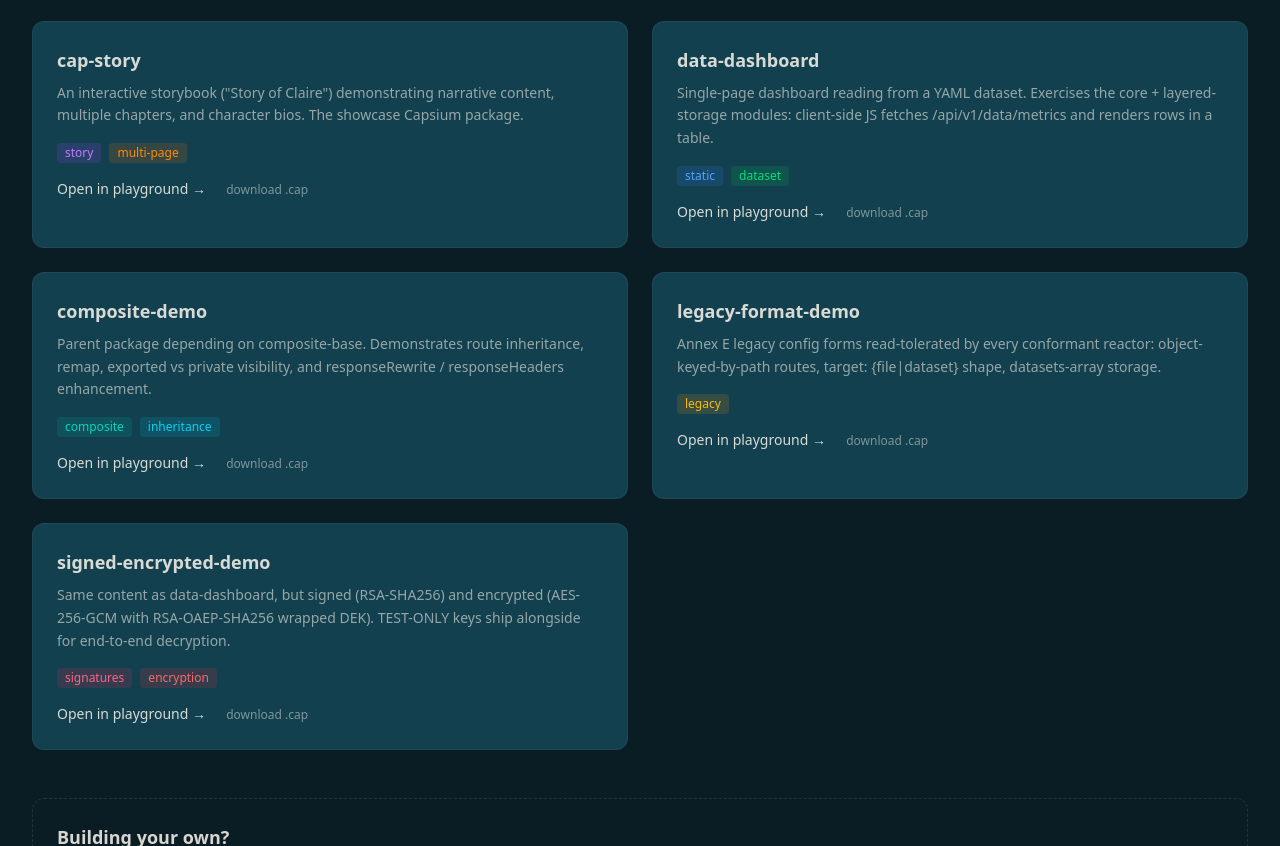
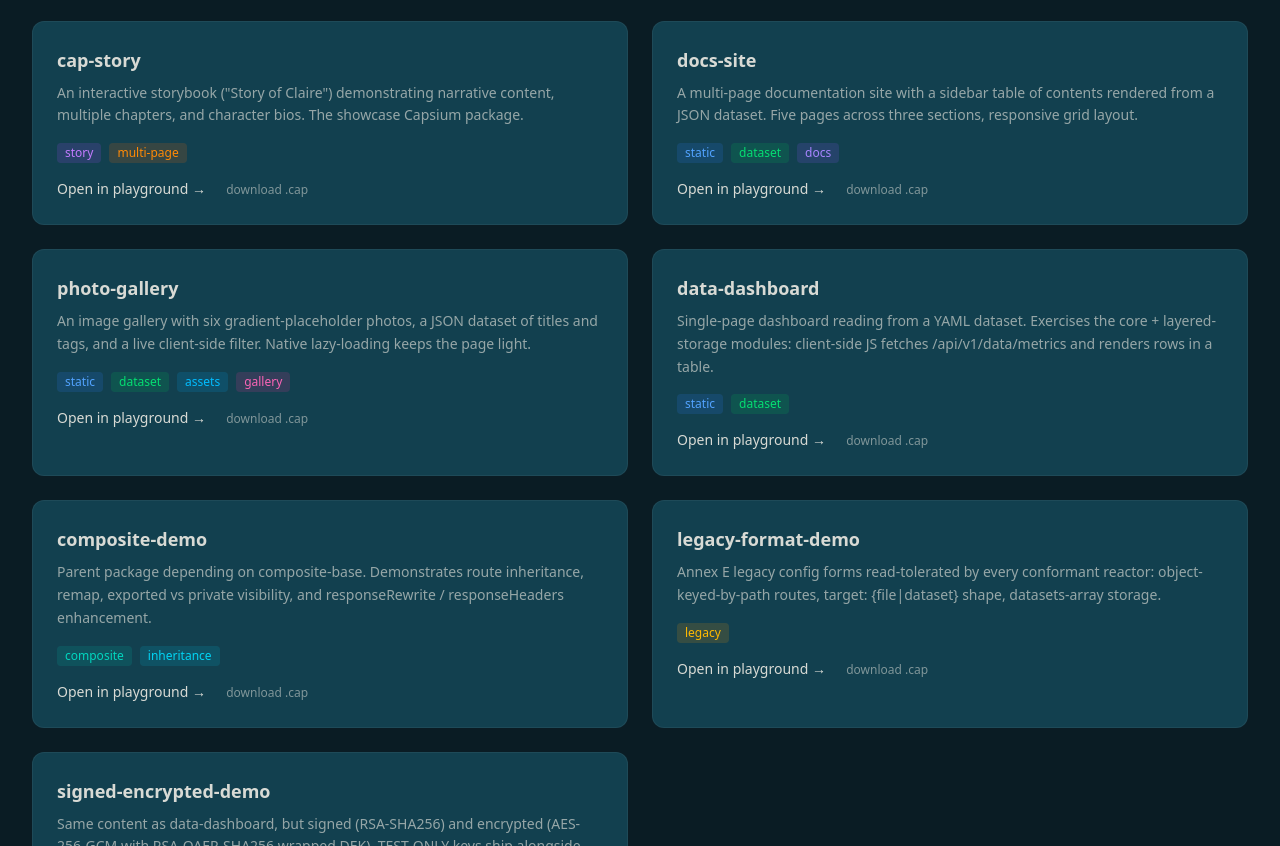
Before and after one commit to capsiums/capsium.github.io, an Astro site: page /samples in a window 1280 px wide. Shown: the part 884-1730 px from the top of the page. Built offline with nearby package versions, Linux system fonts and the light colour scheme; Astro itself is replaced by a stand-in of ours.

Commit message:
feat(website): gallery — 2 more sample cards (docs-site, photo-gallery)
Adds cards for the two new capsium-samples packages: docs-site
(multi-page docs with dataset-driven TOC) and photo-gallery (image
gallery with live filter + lazy loading). Two new tag colors: docs
and gallery.

```diff
--- a/src/pages/samples.astro
+++ b/src/pages/samples.astro
@@ -38,6 +38,20 @@ const samples = [
     description: 'An interactive storybook ("Story of Claire") demonstrating narrative content, multiple chapters, and character bios. The showcase Capsium package.',
     url: 'https://github.com/capsiums/cap-story/releases/latest/download/story-of-claire-1.0.0.cap',
     tags: ['story', 'multi-page'],
+    external: true,
+  },
+  {
+    name: 'docs-site',
+    description: 'A multi-page documentation site with a sidebar table of contents rendered from a JSON dataset. Five pages across three sections, responsive grid layout.',
+    url: `${RELEASES}/docs-site-0.1.0.cap`,
+    tags: ['static', 'dataset', 'docs'],
+    external: true,
+  },
+  {
+    name: 'photo-gallery',
+    description: 'An image gallery with six gradient-placeholder photos, a JSON dataset of titles and tags, and a live client-side filter. Native lazy-loading keeps the page light.',
+    url: `${RELEASES}/photo-gallery-0.1.0.cap`,
+    tags: ['static', 'dataset', 'assets', 'gallery'],
     external: true,
   },
   {
@@ -84,6 +98,8 @@ const tagColors: Record<string, string> = {
   writable: 'bg-emerald-500/15 text-emerald-700 dark:text-emerald-400',
   assets: 'bg-sky-500/15 text-sky-700 dark:text-sky-400',
   blog: 'bg-indigo-500/15 text-indigo-700 dark:text-indigo-400',
+  docs: 'bg-violet-500/15 text-violet-700 dark:text-violet-400',
+  gallery: 'bg-pink-500/15 text-pink-700 dark:text-pink-400',
 };
 ---
 
```
